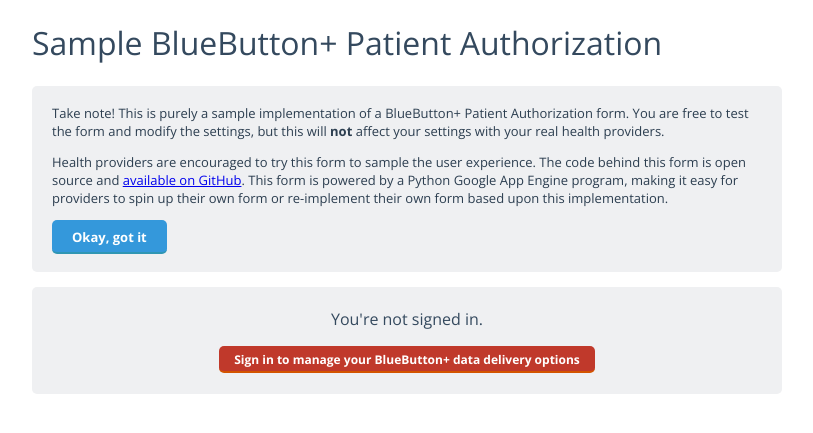
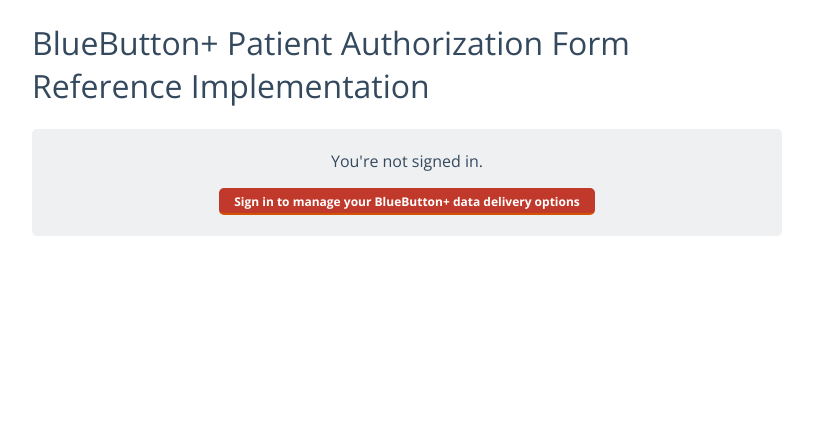
Before and after one commit to hinthealth/bbplus-authorization-form, a Python web app: template frontend/templates/main.html in a window 1280 px wide. Shown: the top 433 px of the page, without its empty margins (233-1046 px from the left). Run offline with Jinja, Linux system fonts and the light colour scheme; the template is opened without the code that fills it, so the values that code supplies are empty; some libraries are stand-ins or nearby versions.

Commit message:
A few UX updates.

```diff
--- a/backend/patient/patient.py
+++ b/backend/patient/patient.py
@@ -59,8 +59,9 @@ class DbStorage(BaseStorage):
     else:
       body.append('You have registered the following Direct addresses:')
       body.extend(addresses)
+      body.append('\n')
     frequency = self.get_message().frequency
-    body.append('\nYour data push frequency is:')
+    body.append('Your data push frequency is:')
     body.append(str(frequency))
     body = '\n'.join(body)
     mail.send_mail(SENDER, self.email, subject, body)
--- a/frontend/handlers.py
+++ b/frontend/handlers.py
@@ -30,6 +30,7 @@ class BaseHandler(webapp2.RequestHandler):
         'login_url': users.create_login_url(self.request.path),
         'logout_url': users.create_logout_url(self.request.path),
         'request': self.request,
+        'show_notice': self.request.cookies.get('hide_notice') != '1',
         'user': self.user,
     })
     if self.user:
--- a/frontend/static/main.js
+++ b/frontend/static/main.js
@@ -10,8 +10,10 @@ var bbform = bbform || {};
  */
 bbform.setNoticeEnabled = function(enabled) {
   if (enabled) {
+    document.cookie = 'hide_notice=0';
     $('#sample-notice').fadeIn(550);
   } else {
+    document.cookie = 'hide_notice=1';
     $('#sample-notice').fadeOut(550);
   }
 };
@@ -30,6 +32,27 @@ bbform.saveFrequency = function(frequency) {
     },
     'error': function(e) {
       alert('An error occurred saving.');
+    },
+    'success': function(e) {
+      window.location = window.location.href = '/?saved';
+    },
+  });
+};
+
+
+/**
+ * Sends an RPC to add a direct address.
+ * @param {string} directAddress Direct address to add.
+ */
+bbform.addDirectAddress = function(directAddress) {
+  $.ajax({
+    'url': '/api/add_direct_address',
+    'type': 'POST',
+    'data': {
+      'direct_address': directAddress
+    },
+    'error': function(e) {
+      alert('An error occurred adding this Direct address.');
     },
     'success': function(e) {
       window.location = window.location.href = '/?saved';
@@ -68,6 +91,8 @@ bbform.onWindowClick_ = function(e) {
   };
   switch(e.target.getAttribute('data-action')) {
     case 'add-direct-address':
+      var address = $('input[name="direct_address"]').val();
+      bbform.addDirectAddress(address);
       break;
     case 'remove-direct-address':
       bbform.removeDirectAddress(e.target.getAttribute('data-value'));
--- a/frontend/templates/main.html
+++ b/frontend/templates/main.html
@@ -5,13 +5,15 @@
 <script src="https://ajax.googleapis.com/ajax/libs/jquery/1.10.1/jquery.min.js"></script>
 <div class="main">
 
-  <h1>Sample BlueButton+ Patient Authorization</h1>
+  <h1>BlueButton+ Patient Authorization Form Reference Implementation</h1>
 
-  <section class="status notice" id="sample-notice">
-    <p>Take note! This is purely a sample implementation of a BlueButton+ Patient Authorization form. You are free to test the form and modify the settings, but this will <b>not</b> affect your settings with your real health providers.
-    <p>Health providers are encouraged to try this form to sample the user experience. The code behind this form is open source and <a href="https://github.com/healthio/bbplus-authorization-form">available on GitHub</a>. This form is powered by a Python Google App Engine program, making it easy for providers to spin up their own form or re-implement their own form based upon this implementation.
-    <p><span class="button" data-action="remove-notice">Okay, got it</span>
-  </section>
+  {% if show_notice %}
+    <section class="status notice" id="sample-notice">
+      <p>Take note! This is purely a reference implementation of a BlueButton+ Patient Authorization form. You are free to test the form and modify the settings, but this will <b>not</b> affect your settings with your real health providers.
+      <p>Health providers are encouraged to try this form to sample the user experience. The code behind this form is open source and <a href="https://github.com/healthio/bbplus-authorization-form">available on GitHub</a>. This form is powered by a Python Google App Engine program, making it easy for providers to spin up their own form or re-implement their own form based upon this implementation.
+      <p><span class="button" data-action="remove-notice">Okay, got it</span>
+    </section>
+  {% endif %}
 
   <header class="status">
     {% if user %}
@@ -52,7 +54,7 @@
       </section>
     {% endif %}
     <input type="text" name="direct_address" tabindex="-1">
-    <div class="button button-small" role="button" tabindex="-1">Add a Direct address</div>
+    <div class="button button-small" role="button" tabindex="-1" data-action="add-direct-address">Add a Direct address</div>
   </form>
 
   {% set frequency = patient.to_message().frequency %}
```
